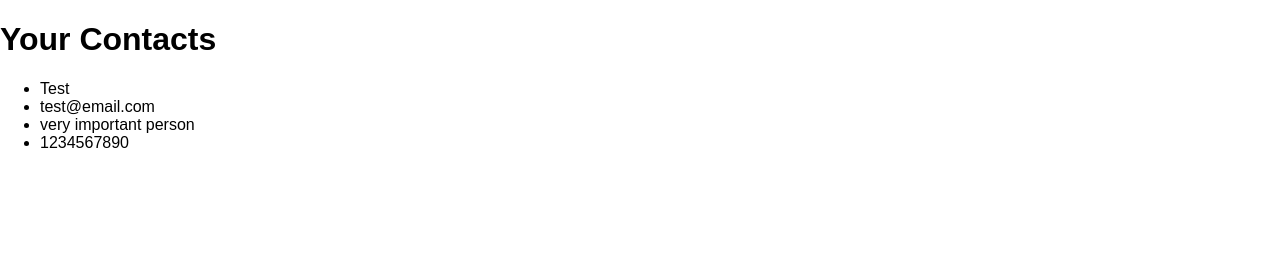
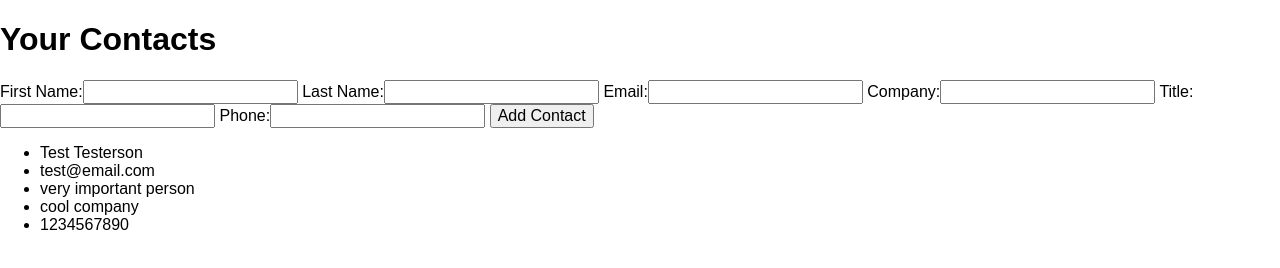
Before and after one commit to mknudsen01/contact-manager, a plain HTML site: page index.html in a window 1280 px wide. Drawn offline with Linux system fonts and the light colour scheme.

Commit message:
Add form for adding contact
  * split name, add company

```diff
--- a/index.html
+++ b/index.html
@@ -10,14 +10,24 @@
 <body>
   <h1>Your Contacts</h1>
   <div id="contacts">
-
+    <form id="addContact"action="#">
+      <div>
+        <label for="firstName">First Name:</label><input id="firstName" type="text"/>
+        <label for="lastName">Last Name:</label><input id="lastName" type="text"/>
+        <label for="email">Email:</label><input id="email" type="text"/>
+        <label for="company">Company:</label><input id="company" type="text"/>
+        <label for="title">Title:</label><input id="title" type="text"/>
+        <label for="phone">Phone:</label><input id="phone" type="text"/>
+        <button id="add">Add Contact</button>
+      </div>
+    </form>
   </div>
-
   <script type="text/template" id="contactTemplate">
     <ul>
-        <li id="name"><%= name %></li>
+        <li id="fullName"><%= firstName %> <%= lastName %></li>
         <li id="email"><%= email %></li>
         <li id="title"><%= title %></li>
+        <li id="company"><%= company %></li>
         <li id="phone"><%= phone %></li>
     </ul>
   </script>
--- a/js/app.js
+++ b/js/app.js
@@ -4,8 +4,10 @@ $(function() {
 
   var contacts = [
     {
-      name: 'Test',
+      firstName: 'Test',
+      lastName: 'Testerson',
       email: 'test@email.com',
+      company: 'cool company',
       title: 'very important person',
       phone: '1234567890'
     },
```
